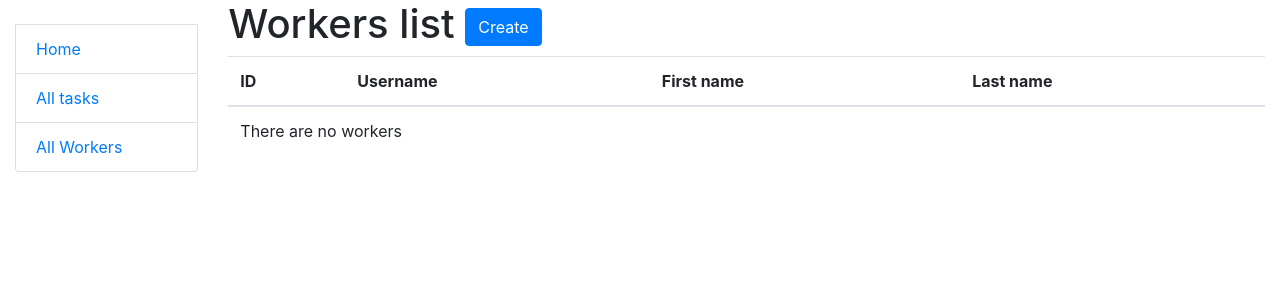
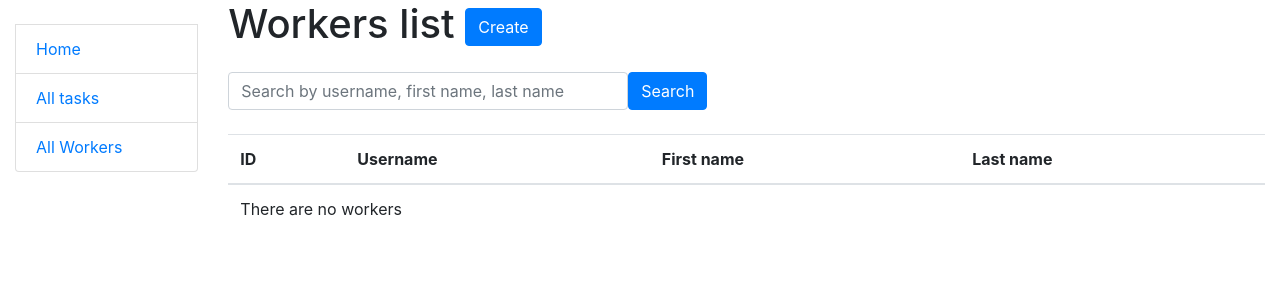
Before and after one commit to IvanKorshunovE/task_flow, a Django app: page /workers/ in a window 1280 px wide. Shown: the top 300 px of the page. Run offline with Django 4.2, Linux system fonts and the light colour scheme; data that the repository does not hold is empty; some libraries are stand-ins or nearby versions.

Commit message:
Implement search bar functionality for Worker model

```diff
--- a/static/css/styles.css
+++ b/static/css/styles.css
@@ -0,0 +1,3 @@
+.full-width-input {
+    width: 500px;
+}
--- a/tasks/forms.py
+++ b/tasks/forms.py
@@ -5,6 +5,22 @@ from django.core.exceptions import ValidationError
 from django.forms import DateInput
 
 from tasks.models import Task, Worker
+
+
+class WorkerSearchForm(forms.Form):
+    search_field = forms.CharField(
+        max_length=255,
+        required=False,
+        label="",
+        widget=forms.TextInput(
+            attrs={
+                "placeholder": "Search by username, first name, last name",
+                "class": "form-control;",
+                "style": "width: 400px",
+                "type": "text",
+            }
+        )
+    )
 
 
 class WorkerCreationForm(UserCreationForm):
--- a/tasks/views.py
+++ b/tasks/views.py
@@ -1,11 +1,16 @@
 from django.contrib.auth.mixins import LoginRequiredMixin
 from django.contrib import messages
+from django.db.models import Q
 from django.http import HttpResponseRedirect
 from django.shortcuts import render
 from django.urls import reverse_lazy
 from django.views import generic
 
-from tasks.forms import TaskForm, WorkerCreationForm
+from tasks.forms import (
+    TaskForm,
+    WorkerCreationForm,
+    WorkerSearchForm
+)
 from tasks.models import Task, Worker
 
 
@@ -46,6 +51,26 @@ class WorkerListView(
 ):
     model = Worker
     paginate_by = 10
+
+    def get_context_data(self, *, object_list=None, **kwargs):
+        context = super().get_context_data(**kwargs)
+        search_field = self.request.GET.get("search_field", "")
+        context["search_form"] = WorkerSearchForm(
+            initial={"search_field": search_field}
+        )
+        return context
+
+    def get_queryset(self):
+        queryset = Worker.objects.all()
+        form = WorkerSearchForm(data=self.request.GET)
+        if form.is_valid():
+            search_query = form.cleaned_data["search_field"]
+            return queryset.filter(
+                Q(username__icontains=search_query)
+                | Q(first_name__icontains=search_query)
+                | Q(last_name__icontains=search_query)
+            )
+        return queryset
 
 
 class WorkerDetailView(
--- /dev/null
+++ b/templates/includes/searchbar.html
@@ -0,0 +1,5 @@
+{% load crispy_forms_filters %}
+<form action="" method="GET" class="form-inline mb-4 mt-4">
+  {{ search_form|crispy }}
+  <input type="submit" value="Search" class="btn btn-primary link-to-page">
+</form>
--- a/templates/tasks/worker_list.html
+++ b/templates/tasks/worker_list.html
@@ -8,7 +8,7 @@
     </a>
   </h1>
 
-{#  {% include 'includes/searchbar.html' %}#}
+  {% include 'includes/searchbar.html' %}
 <table class="table table-hover">
   <thead>
     <tr>
```
